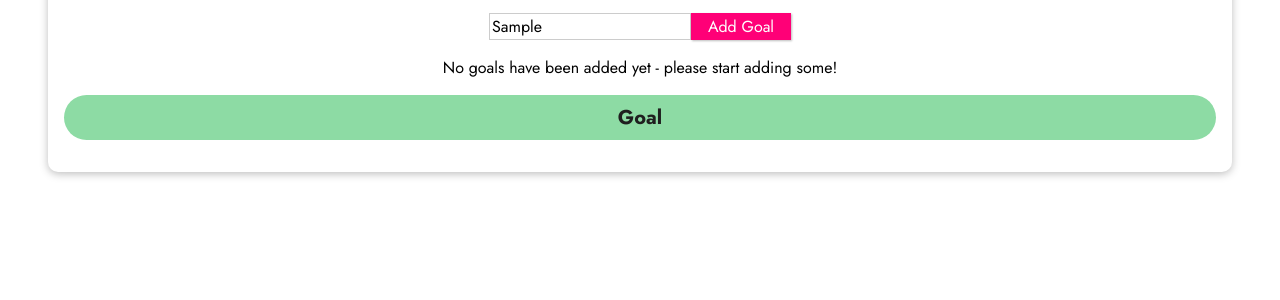
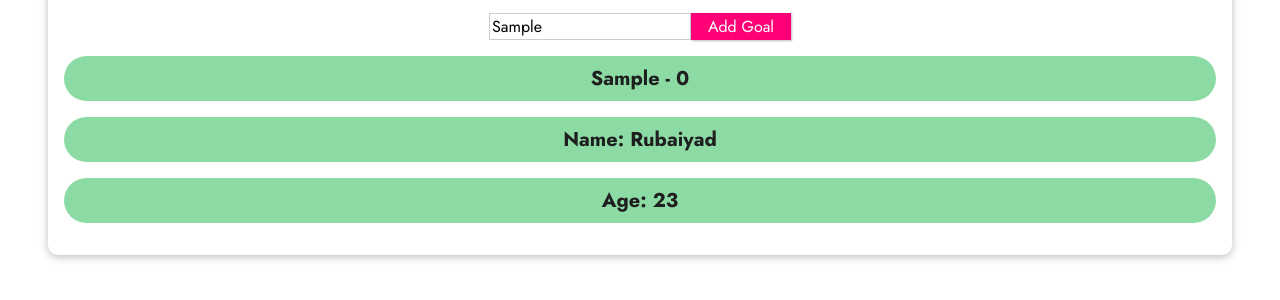
Before and after one commit to RubaiyadNoorShahriar1999/Section-3-Rendering-Conditional-Content-and-Lists, a plain HTML site: page lists-cond-01-starting-setup/index.html in a window 1280 px wide. Both pictures are taken after typing "Sample" into the empty fields and a click on the button "Add Goal". Shown: the part 286-586 px from the top of the page. Drawn offline with nearby package versions, Linux system fonts and the light colour scheme.

Commit message:
Completed  v-for directive variants

```diff
--- a/lists-cond-01-starting-setup/app.js
+++ b/lists-cond-01-starting-setup/app.js
@@ -1,7 +1,16 @@
 const app = Vue.createApp({
   data() {
-    return { goals: [] };
+    // if goals array has a value then the v-if statement will be false
+    return {
+      enteredValue: "",
+      goals: [],
+    };
+  },
+  methods: {
+    addGoal() {
+      this.goals.push(this.enteredValue);
+    },
   },
 });
 
-app.mount('#user-goals');
+app.mount("#user-goals");
--- a/lists-cond-01-starting-setup/index.html
+++ b/lists-cond-01-starting-setup/index.html
@@ -18,11 +18,20 @@
     </header>
     <section id="user-goals">
       <h2>My course goals</h2>
-      <input type="text" />
-      <button>Add Goal</button>
-      <p>No goals have been added yet - please start adding some!</p>
+      <!-- here this v-model is taking the input stroke and the value entered by it using. -->
+      <input type="text" v-model="enteredValue" />
+      <button @click="addGoal">Add Goal</button>
+      <!-- using v-if directive we can use the if conditional statement here. If the condition implemented on a data property, in double coat section of v-if is true ,then that portion will be implemented. we have other conditional rendering directives like v-else , v-else-if, v-show  -->
+      <p v-if="goals.length === 0">
+        No goals have been added yet - please start adding some!
+      </p>
+      <ul v-else>
+        <li v-for="(goal,index) in goals">{{ goal }} - {{ index }}</li>
+      </ul>
       <ul>
-        <li>Goal</li>
+        <li v-for="(value,key) in {Name: 'Rubaiyad', Age: '23'}">
+          {{ key }}: {{ value }}
+        </li>
       </ul>
     </section>
   </body>
```
